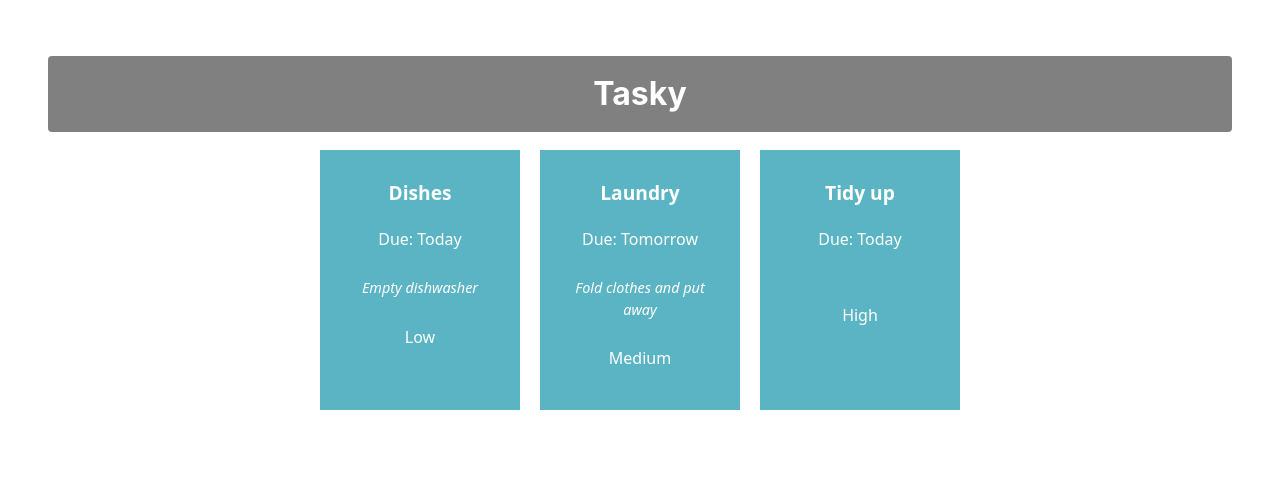
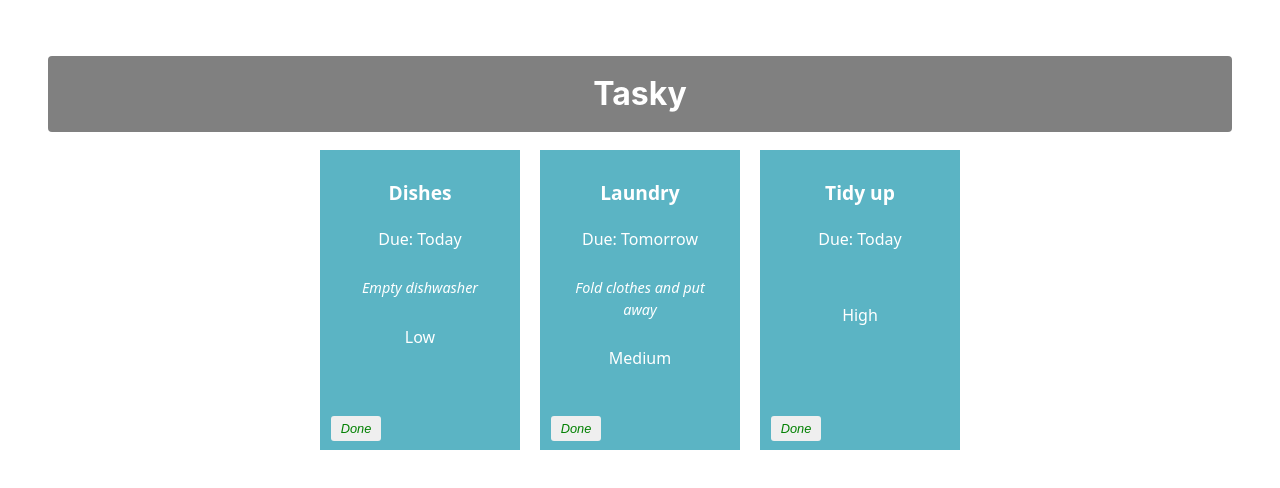
Before and after one commit to vnovytska6-prog/react-basic-labs, a React (Vite) app in the folder tasky/: page / in a window 1280 px wide. Shown: the top 488 px of the page. Built offline with nearby package versions, Linux system fonts and the light colour scheme.

Commit message:
Mark task as done

```diff
--- a/tasky/src/App.css
+++ b/tasky/src/App.css
@@ -30,7 +30,7 @@
   color: white;
   text-align: center;
   width: 180px;
-  height: 240px;
+  height: 280px;
   margin: 10px;
   padding: 10px;
   position: relative;
@@ -51,3 +51,20 @@
 .priorityLevel {
   font-weight: bold;
 }
+
+button {
+  border: none;
+  border-radius: 3px;
+  font-style: italic;
+  font-size: 0.8em;
+  margin: 4px 6px;
+  width: 50px;
+  height: 25px;
+}
+
+.doneButton {
+  position: absolute;
+  bottom: 5px;
+  left: 5px;
+  color: green;
+}
--- a/tasky/src/App.jsx
+++ b/tasky/src/App.jsx
@@ -10,33 +10,45 @@
         title:"Dishes",
         description: "Empty dishwasher",
         deadline: "Today",
-        priorityLevel: "Low"
+        priorityLevel: "Low",
+        done: false
       },
       { id: 2,
         title: "Laundry",
         description: "Fold clothes and put away",
         deadline: "Tomorrow",
-        priorityLevel: "Medium"
+        priorityLevel: "Medium",
+        done: false
       },
       { id: 3,
         title: "Tidy up",
         deadline: "Today",
-        priorityLevel: "High"
+        priorityLevel: "High",
+        done: false
       }
     ]
   });
+
+  const doneHandler = (taskIndex) => {
+    const tasks = [...taskState.tasks];
+    tasks[taskIndex].done = !tasks[taskIndex].done;
+    setTaskState({tasks});
+    console.log(`${taskIndex} ${tasks[taskIndex].done}`);
+  }
 
   return (
     <div className="container">
       <h1>Tasky</h1>
 
-  {taskState.tasks.map((task) => (
+  {taskState.tasks.map((task, index) => (
     <Task
       title={task.title}
       description={task.description}
       deadline={task.deadline}
       key={task.id}
       priorityLevel={task.priorityLevel}
+      done={task.done}
+      markDone={() => doneHandler(index)}
     />
   ))}
 
--- a/tasky/src/components/Task.jsx
+++ b/tasky/src/components/Task.jsx
@@ -1,12 +1,14 @@
 const Task = (props) => {
 
     return (
-        <div className="card">
+        <div className="card"
+        style={{ backgroundColor: props.done ? 'lightgrey' : '#5bb4c4' }}>
             <p className="title">{props.title}</p>
             <p>Due: {props.deadline}</p>
             <p> {props.children}</p>
             <p className="description">{props.description}</p>
             <p> {props.priorityLevel}</p>
+            <button onClick={props.markDone} className="doneButton"> Done </button>
         </div>
     )
 }
```
Also changed, not shown: tasky/src/main.jsx (line endings or trailing spaces).
